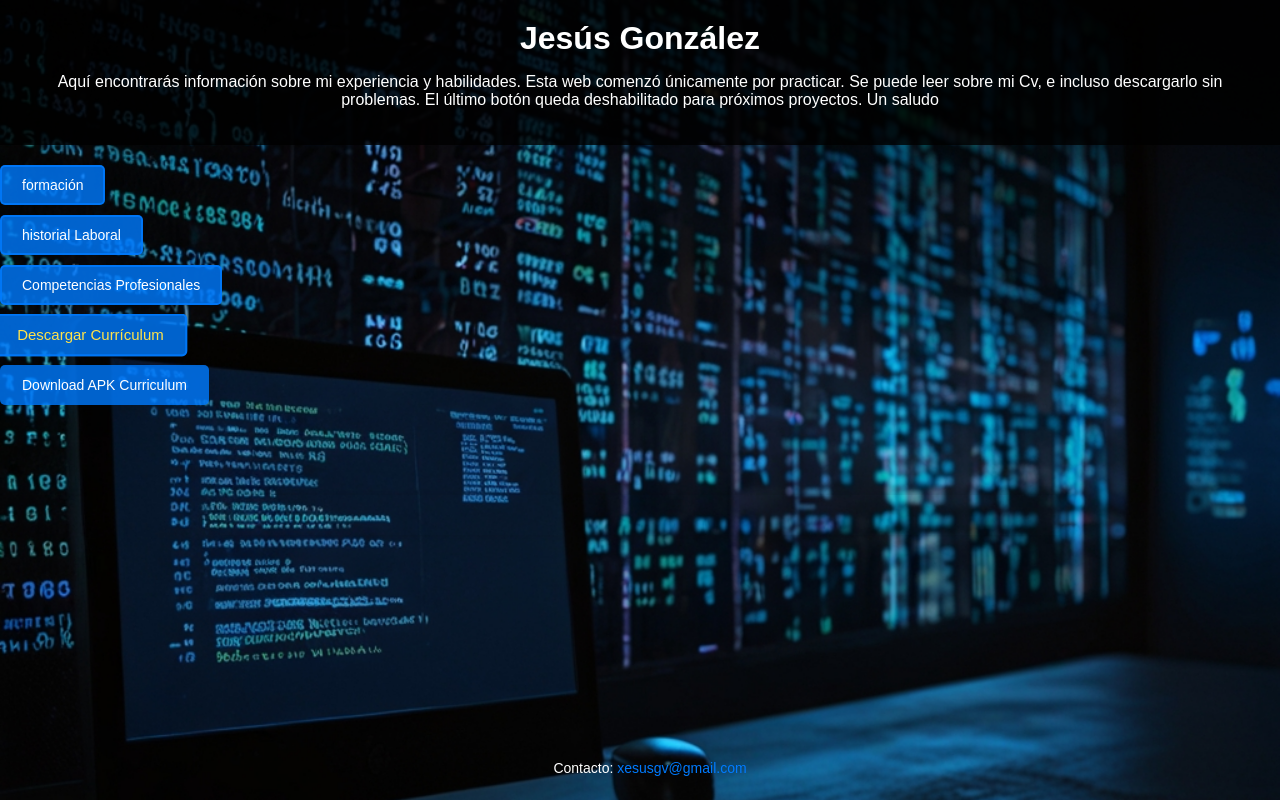
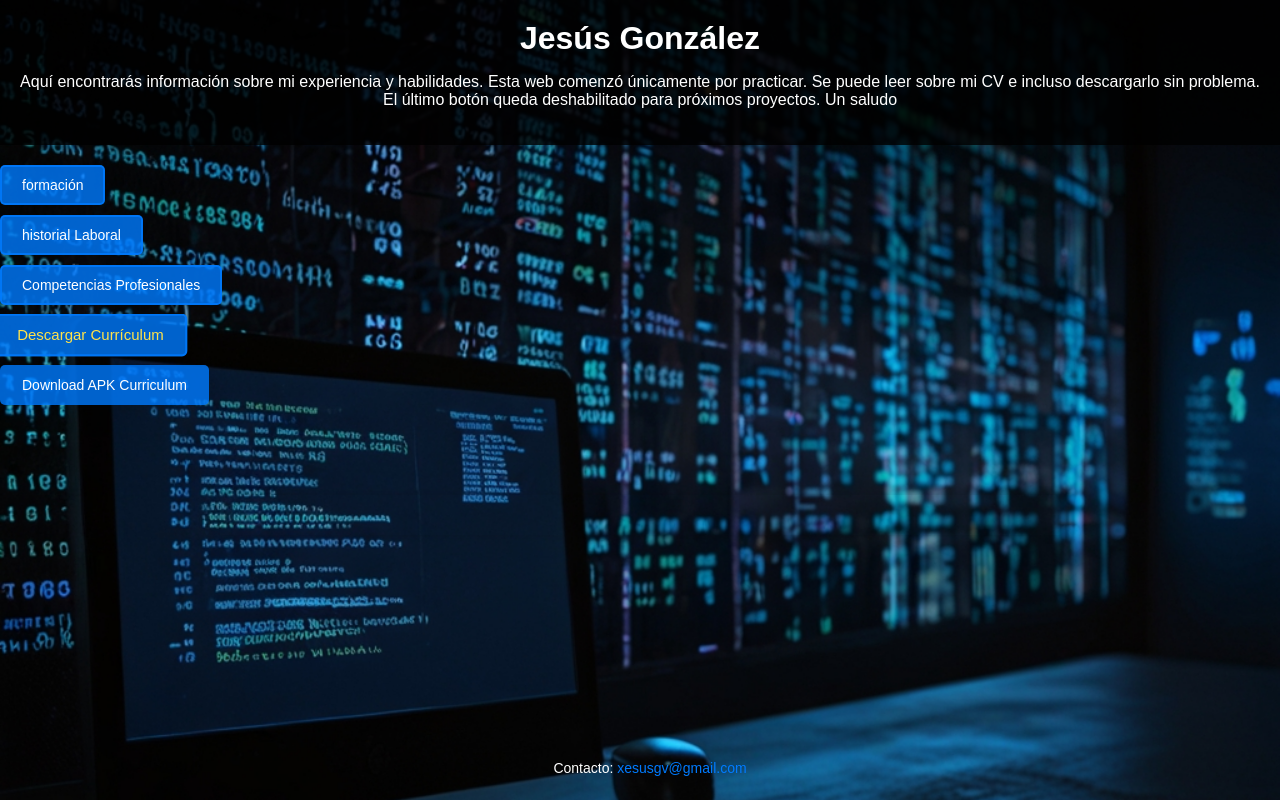
Before and after one commit to jesuscurriculum/web, a plain HTML site: page index.html in a window 1280 px wide. Drawn offline with Linux system fonts and the light colour scheme.

Commit message:
Update index.html

```diff
--- a/index.html
+++ b/index.html
@@ -9,7 +9,7 @@
 <body>
     <header>
     <h1>Jesús González</h1>
-    <p>Aquí encontrarás información sobre mi experiencia y habilidades. Esta web comenzó únicamente por practicar. Se puede leer sobre mi Cv, e incluso descargarlo sin problemas. El último botón queda deshabilitado para próximos proyectos. Un saludo</p>
+    <p>Aquí encontrarás información sobre mi experiencia y habilidades. Esta web comenzó únicamente por practicar. Se puede leer sobre mi CV e incluso descargarlo sin problema. El último botón queda deshabilitado para próximos proyectos. Un saludo</p>
 	</header>
 
 
```
